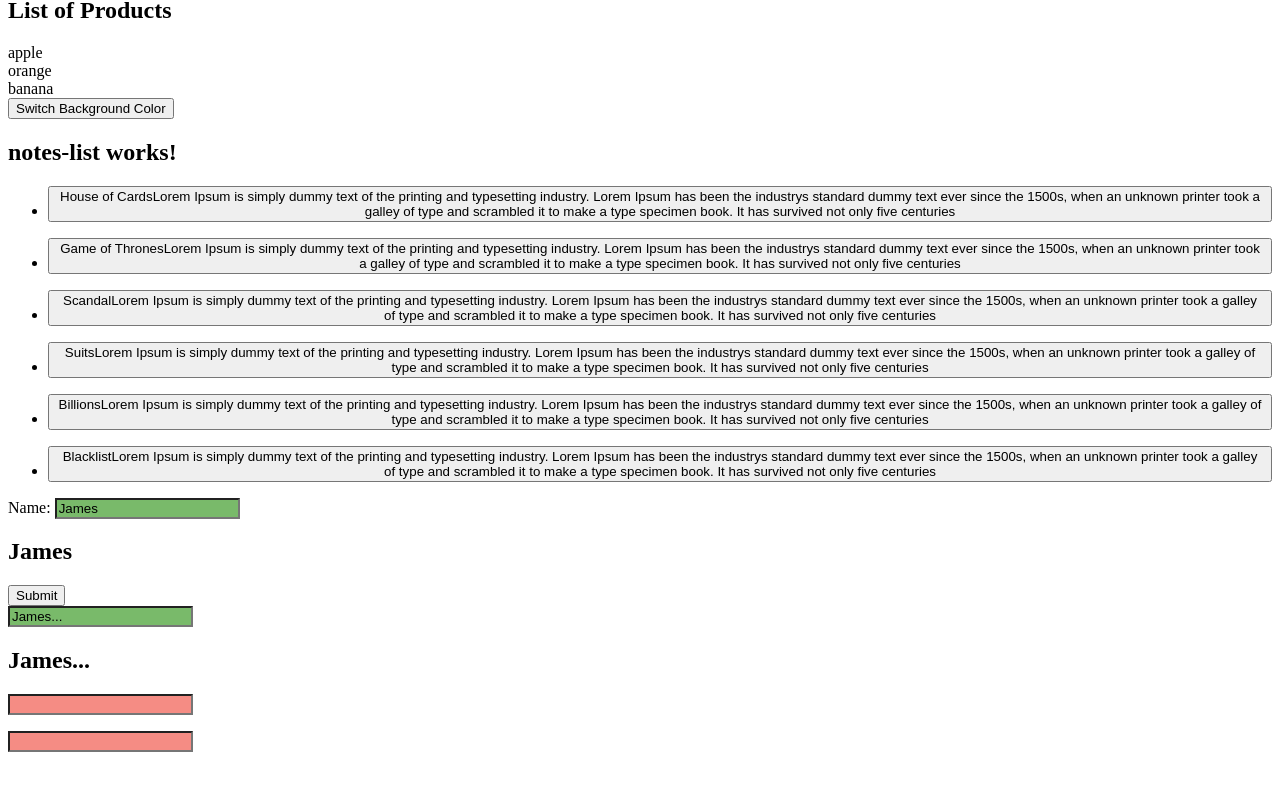
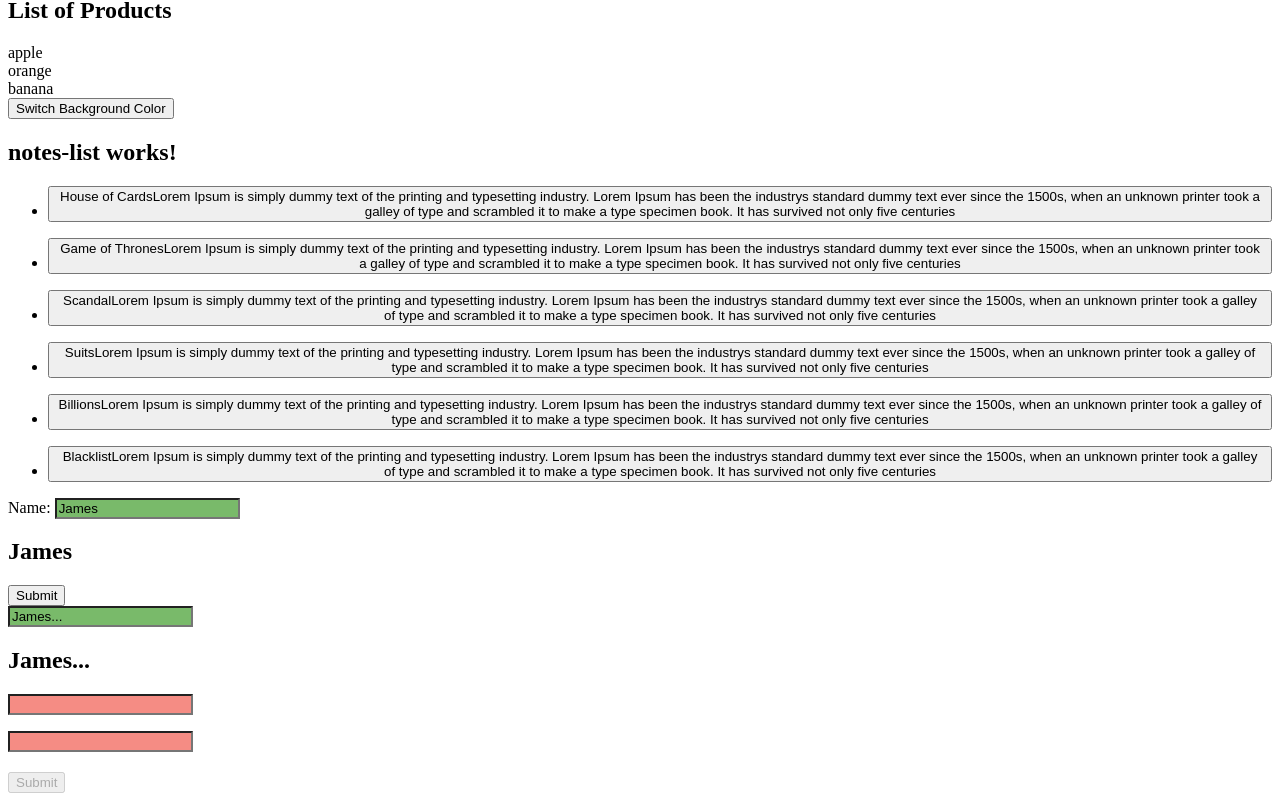
Before and after one commit to anasbassi/notesapp, an Angular app: page / in a window 1280 px wide. Shown: the part 459-1260 px from the top of the page. Before the commit the page ends 1231 px from the top, so only its background shows below. Built offline with nearby package versions, Linux system fonts and the light colour scheme.

Commit message:
Reactive forms conclution

```diff
--- /dev/null
+++ b/src/app/add-note/add-note.component.html
@@ -0,0 +1 @@
+<p>add-note works!</p>
--- a/src/app/notes-list/notes-list.component.html
+++ b/src/app/notes-list/notes-list.component.html
@@ -28,4 +28,7 @@
   <p><input type="text" formControlName="password" /></p>
   <h2>{{ loginForm.value.username }}</h2>
   <h2>{{ loginForm.value.password }}</h2>
+  <input type="submit"
+  value="Submit"
+  [disabled]="!loginForm.valid" />
 </form>
```
Also changed, not shown: src/app/add-note/add-note.component.ts (added, +13 -0 lines), src/app/add-note/add-note.component.css (added), 1 other file (tests, documents, lock files or other folders).
